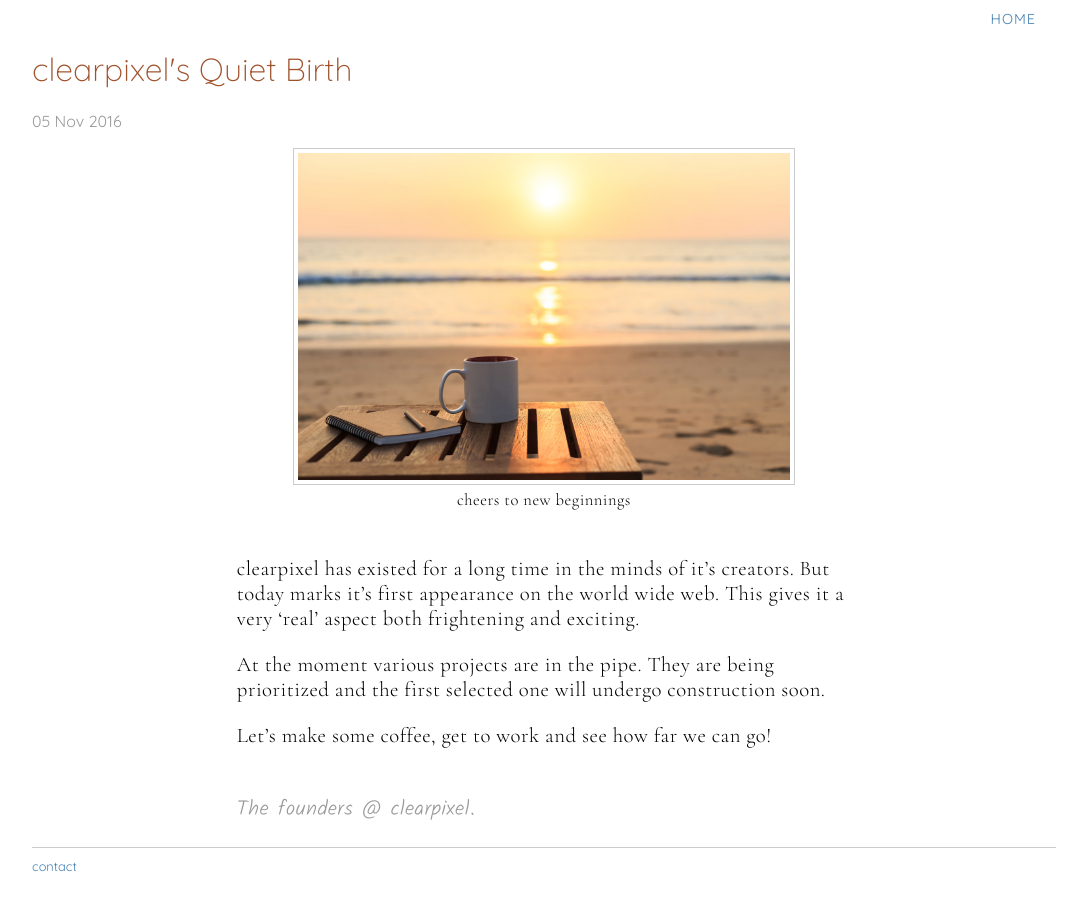
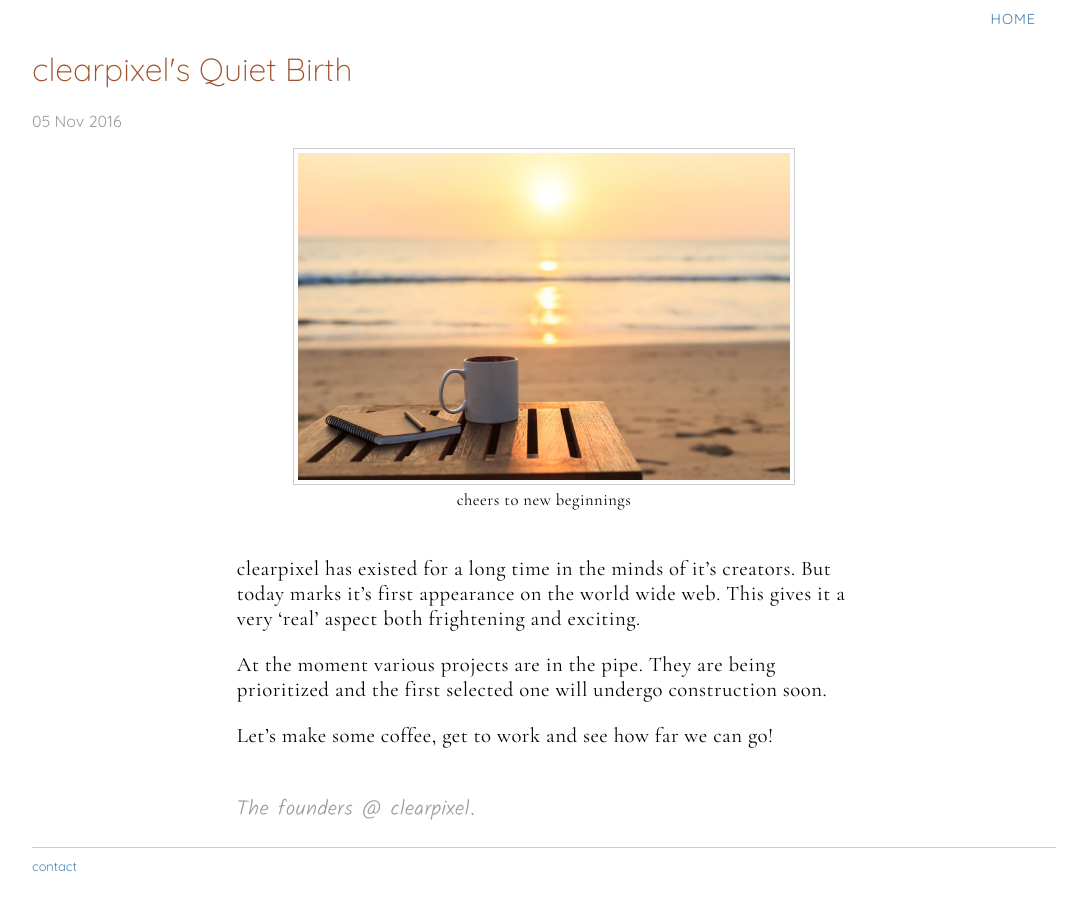
Before and after one commit to eric-2d/eric-2d.github.io, a Jekyll site: the page built from _posts/2016-11-05-hey-there-world.md, in a window 1280 px wide. Shown: the whole page, without its empty margins (96-1161 px from the left). Built offline with Jekyll 4.4.1, drawn with Linux system fonts in a browser that asks for light colours.

Commit message:
Update blog.html

```diff
--- a/_layouts/blog.html
+++ b/_layouts/blog.html
@@ -4,7 +4,7 @@
         <title>{{ page.title }}</title>
         <!-- link to main stylesheet -->
         <link rel="stylesheet" type="text/css" href="/css/blog.css">
-        <link href="https://fonts.googleapis.com/css?family=Quicksand:300,400|Cormorant+Garamond:300|Josefin+Slab|Kalam:300" rel="stylesheet">
+        <link href="https://fonts.googleapis.com/css?family=Quicksand:300,400|Cormorant+Garamond:300,400|Josefin+Slab|Kalam:300" rel="stylesheet">
         <meta name="viewport" content="width=device-width,initial-scale=1.0" />
         {% seo %}
     </head>
```
